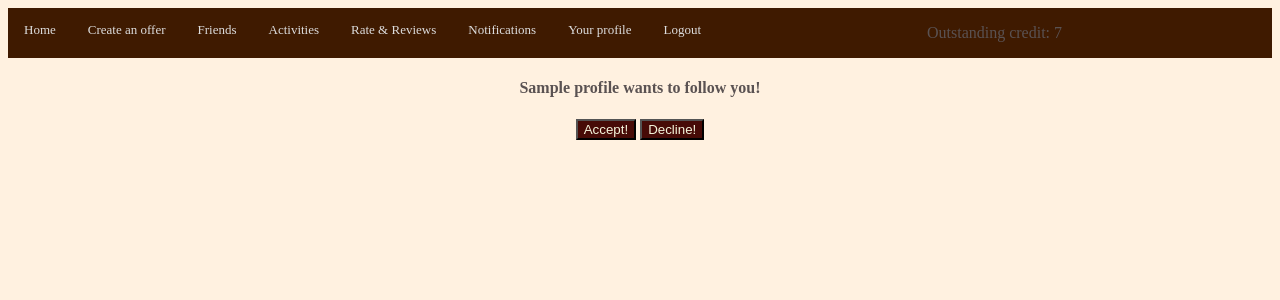
After one commit to sahar-avsh/Zahra-Atrvash, a Django app: page /notifications/ in a window 1280 px wide. The commit adds this page. Shown: the top 300 px of the page. Run offline with Django 3.2, Linux system fonts and the light colour scheme; a user stored in the database is signed in; tables that the repository leaves empty hold one stand-in row (values such as "Sample post"); some libraries are stand-ins or nearby versions.

Commit message:
Added follower system

```diff
--- a/dj_bootcamp/urls.py
+++ b/dj_bootcamp/urls.py
@@ -26,7 +26,12 @@ from profiles.views import (
     home_view,
     # profile_outlook_view,
     profile_outlook_view,
-    profile_list_view,
+    profile_notifications_view,
+    profile_friends_view,
+    send_follow_request,
+    accept_follow_request,
+    decline_follow_request,
+    unfollow
 )
 
 from offers.views import (
@@ -36,7 +41,12 @@ from offers.views import (
 
 urlpatterns = [
     path('timeline/', home_view, name='home_page'),
-    # path('profiles/', profile_list_view),
+    path('send_follow_request/<str:profileID>/', send_follow_request, name='send_follow_request'),
+    path('accept_follow_request/<int:follow_request_id>/', accept_follow_request, name='accept_follow_request'),
+    path('decline_follow_request/<int:follow_request_id>/', decline_follow_request, name='decline_follow_request'),
+    path('unfollow/<str:profileID>/', unfollow, name='unfollow'),
+    path('notifications/', profile_notifications_view, name='notifications'),
+    path('friends/', profile_friends_view, name='friends'),
     path('profiles/<str:pk>/look/', profile_outlook_view, name='profile_look'),
     # path('profiles/600cf81f-bf63-404a-9231-618e4f7d952f/', views.profile_detail_view),
     # path('profiles/<str:pk>/', profile_detail_view),
--- a/profiles/admin.py
+++ b/profiles/admin.py
@@ -1,6 +1,6 @@
 from django.contrib import admin
 
-from profiles.models import Profile, ProfileFollowing, ProfileReview
+from profiles.models import Profile, ProfileFollowRequest, ProfileReview
 
 # Register your models here.
-admin.site.register([Profile, ProfileFollowing, ProfileReview])
+admin.site.register([Profile, ProfileFollowRequest, ProfileReview])
--- a/profiles/models.py
+++ b/profiles/models.py
@@ -39,11 +39,13 @@ class Profile(models.Model):
   skills = models.ManyToManyField('categorytags.Skill', related_name='profiles')
   # interests that profile has
   interests = models.ManyToManyField('categorytags.Interest', related_name='profiles')
+  # friends
+  friends = models.ManyToManyField('Profile', blank=True)
 
   def __str__(self) -> str:
     return self.f_name + ' ' + self.l_name
 
-class ProfileFollowing(models.Model):
+class ProfileFollowRequest(models.Model):
   profile_id = models.ForeignKey('Profile', related_name='following', on_delete=models.CASCADE)
   following_profile_id = models.ForeignKey('Profile', related_name='followers', on_delete=models.CASCADE)
   created_at = models.DateTimeField(auto_now_add=True)
--- /dev/null
+++ b/profiles/static/profiles/notif.css
@@ -0,0 +1,78 @@
+/* columns  */
+
+/* nav-bar line  */
+
+/* Add a black background color to the top navigation */
+.topnav {
+  background-color: rgb(63, 26, 0);
+  overflow: hidden;
+}
+
+/* Style the links inside the navigation bar */
+.topnav a {
+  float: left;
+  display: block;
+  color: #ddd;
+  text-align: center;
+  padding: 14px 16px;
+  text-decoration: none;
+  font-size: 13px;
+}
+
+/* Change the color of links on hover */
+.topnav a:hover {
+  background-color: #ddd;
+  color: rgb(63, 26, 0);
+  transition: 0.5s;
+}
+
+/* Add an active class to highlight the current page */
+.topnav a.active {
+  background-color: rgb(150, 150, 150);
+  color: white;
+}
+
+/* Hide the link that should open and close the topnav on small screens */
+.topnav .icon {
+  display: none;
+}
+
+body{
+  text-align: center;
+  color: rgb(90, 82, 82);
+  background-color: rgb(255, 241, 224);
+}
+
+
+.heading{
+  margin-top: 80px;
+}
+
+a{
+  color: rgb(129, 127, 127);
+  text-decoration: none;
+}
+
+.items{
+  margin-top: 50px;
+  width: 500px;
+  text-align: start;
+  margin-left: 580px;
+  margin-right: auto;
+
+}
+
+
+.save-button {
+  background-color: rgb(71, 11, 7);
+  color: beige;
+}
+
+.button-link {
+  color: beige;
+}
+
+.save-button:hover {
+  background-color: rgb(190, 190, 190);
+  transition-duration: 0.5s;
+}
--- a/profiles/views.py
+++ b/profiles/views.py
@@ -3,7 +3,7 @@ from django.http.response import HttpResponse, JsonResponse, Http404, HttpRespon
 from django.shortcuts import render, redirect
 
 from .forms import ProfileModelForm
-from .models import Profile
+from .models import Profile, ProfileFollowRequest
 from offers.models import Offer
 from categorytags.models import Skill, Interest
 
@@ -42,19 +42,27 @@ def profile_edit_view(request, pk, *args, **kwargs):
   return render(request, "profiles/forms.html", {'form': form})
 
 def profile_outlook_view(request, pk, *args, **kwargs):
+  current_profile = request.user.profile
+  current_profile_friend_list = current_profile.friends.all()
   try:
     obj = Profile.objects.get(pk=pk)
     skill_list = obj.skills.all()
     interest_list = obj.interests.all()
+    friend_list = obj.friends.all()
   except (Profile.DoesNotExist, ValidationError):
     raise Http404
-  return render(request, "profiles/outlook.html", {"object": obj,
-   "skill_list": skill_list, "interest_list": interest_list})
+  return render(request, "profiles/outlook.html", {"object": obj, "user": current_profile,
+   "skill_list": skill_list, "interest_list": interest_list, 'friend_list': friend_list,
+   'user_friend_list': current_profile_friend_list})
 
-def profile_list_view(request, *args, **kwargs):
-  qs = Profile.objects.all()
-  context = {"object_list": qs}
-  return render(request, "profiles/list.html", context)
+def profile_notifications_view(request, *args, **kwargs):
+  current_profile = request.user.profile
+  try:
+    friend_requests = ProfileFollowRequest.objects.all().filter(following_profile_id=current_profile)
+  except ProfileFollowRequest.DoesNotExist:
+    friend_requests = None
+  content = {"object_list": friend_requests}
+  return render(request, "profiles/notifications.html", content)
 
 """ def profile_api_detail_view(request, pk, *args, **kwargs):
   try:
@@ -64,3 +72,45 @@ def profile_list_view(request, *args, **kwargs):
           {"Message": "Not found!"}, status=404
       )  # render JSON with HTTP status code of 404
   return JsonResponse({"First name": obj.f_name}) """
+
+def send_follow_request(request, profileID):
+  from_profile = request.user.profile
+  to_profile = Profile.objects.get(pk=profileID)
+  follow_request, created = ProfileFollowRequest.objects.get_or_create(
+    profile_id=from_profile, following_profile_id=to_profile
+  )
+  if created:
+    return redirect('home_page')
+  else:
+    return redirect('home_page')
+
+def unfollow(request, profileID):
+    from_profile = request.user.profile
+    to_profile = Profile.objects.get(pk=profileID)
+    from_profile.friends.remove(to_profile)
+    to_profile.friends.remove(from_profile)
+    return redirect('home_page')
+
+def accept_follow_request(request, follow_request_id):
+  follow_request = ProfileFollowRequest.objects.get(id=follow_request_id)
+  if follow_request.following_profile_id == request.user.profile:
+    follow_request.profile_id.friends.add(follow_request.following_profile_id)
+    follow_request.following_profile_id.friends.add(follow_request.profile_id)
+    follow_request.delete()
+    return redirect('home_page')
+  else:
+    return redirect('home_page')
+
+def decline_follow_request(request, follow_request_id):
+  follow_request = ProfileFollowRequest.objects.get(id=follow_request_id)
+  if follow_request.following_profile_id == request.user:
+    follow_request.delete()
+    return redirect('home_page')
+  else:
+    return redirect('home_page')
+
+def profile_friends_view(request, *args, **kwargs):
+  current_profile = request.user.profile
+  friend_list = current_profile.friends.all()
+  content = {"object_list": friend_list}
+  return render(request, "profiles/friends.html", content)
--- a/templates/account/login.html
+++ b/templates/account/login.html
@@ -11,14 +11,15 @@ Login - {{block.super}}
 
 {% load widget_tweaks %}
 {% block content %}
-<form method="POST" action="."> {% csrf_token %}
 <div class="container">
   <div class="intro">
     <h1>Hello and welcome to our community</h1>
     <h2>where you can learn, teach and have fun for free!</h2>
     <h2 class="login-offer">
-      Login or do a quick signup to start the adventure.
+      Login or do a quick <a href="/accounts/signup/">signup</a> to start the adventure.
     </h2>
+<form method="POST" action="."> {% csrf_token %}
+
     <div class="email-general">
       {% render_field form.login class+="email-box" %}
     </div>
@@ -31,7 +32,6 @@ Login - {{block.super}}
    <!-- Button -->
    <div class="buttons">
      <button class="login-button" type="submit">Login!</button>
-     <button class="signup-button">Signup!</button>
     </div>
   </div>
 </div>
--- a/templates/base.html
+++ b/templates/base.html
@@ -16,13 +16,13 @@
     </style>
 
     <div class="topnav" id="myTopnav">
+      <a href="{%url 'home_page' %}">Home</a>
       <a href="{%url 'offer_create' %}">Create an offer</a>
-      <a href="#news">Followers</a>
-      <a href="#contact">Followings</a>
+      <a href="{%url 'friends' %}">Friends</a>
       <a href="#about">Activities</a>
       <a href="#about">Rate & Reviews</a>
-      <a href="#about">Notifications</a>
-      <a href="#about">Your profile</a>
+      <a href="{%url 'notifications' %}">Notifications</a>
+      <a href="{%url 'profile_look' pk=request.user.profile.id %}">Your profile</a>
       <a href="/accounts/logout/">Logout</a>
       <p>Outstanding credit: 7</p>
       <a href="javascript:void(0);" class="icon" onclick="myFunction()">
--- /dev/null
+++ b/templates/profiles/notifications.html
@@ -0,0 +1,31 @@
+{% extends "base.html" %}
+
+{% load static %}
+{% block styles %}
+  <link rel="stylesheet" type="text/css" href="{% static 'profiles/notif.css' %}">
+{% endblock styles %}
+
+
+{% block title %}
+Notifications - {{block.super}}
+{% endblock title %}
+
+{% block content %}
+
+{% if object_list != None and object_list.count > 0 %}
+  {% for object in object_list %}
+    <div>
+      <h4>{{object.profile_id.f_name}} wants to follow you!</h4>
+      <button class="save-button" type="button">
+        <a class="button-link" href="{% url 'accept_follow_request' follow_request_id=object.id %}">Accept!</a>
+      </button>
+      <button class="save-button" type="button">
+        <a class="button-link" href="{% url 'decline_follow_request' follow_request_id=object.id %}">Decline!</a>
+      </button>
+    </div>
+  {% endfor %}
+{% else %}
+    <h4>You have no requests.</h4>
+{% endif %}
+
+{% endblock content %}
```
Also changed, not shown: profiles/static/profiles/outlook.css (+15 -0 lines), templates/profiles/friends.html (added, +28 -0 lines), templates/profiles/list.html (deleted, +0 -16 lines), templates/profiles/outlook.html (+18 -2 lines), profiles/migrations/0008_profile_friends.py (added), profiles/migrations/0009_rename_profilefollowing_profilefollowrequest.py (added).
